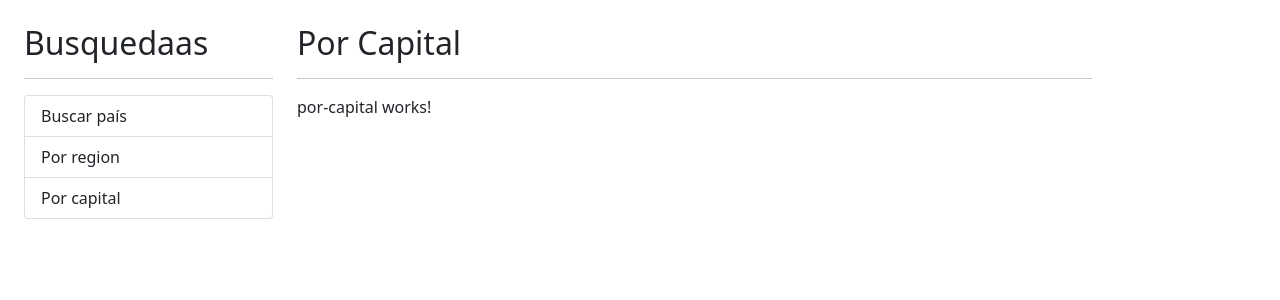
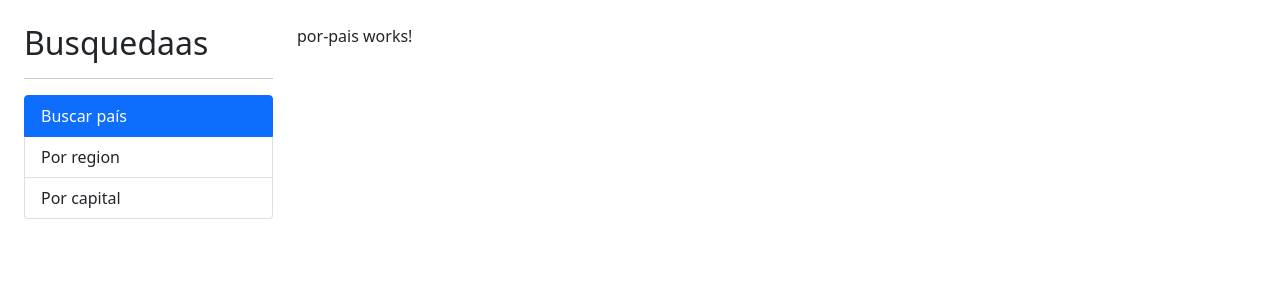
Before and after one commit to kafloid/CountriesAngularApp, an Angular app: page / in a window 1280 px wide. Shown: the top 300 px of the page. Built offline with nearby package versions, Linux system fonts and the light colour scheme.

Commit message:
route functionality added

```diff
--- a/src/app/app.component.html
+++ b/src/app/app.component.html
@@ -1,16 +1,8 @@
 <div class="row container mt-4">
     <div class="col-3">
-        <h2>Busquedaas</h2>
-        <hr>
-        <ul class="list-group">
-            <li class="list-group-item">Buscar país</li>
-            <li class="list-group-item">Por region</li>
-            <li class="list-group-item">Por capital</li>
-        </ul>
+        <app-sidebar></app-sidebar>
     </div>
     <div class="col">
-        <h2>Por Capital</h2>
-        <hr>
-        <app-por-capital></app-por-capital>
+        <router-outlet></router-outlet>
     </div>
 </div>
--- a/src/app/app.module.ts
+++ b/src/app/app.module.ts
@@ -4,6 +4,7 @@ import { BrowserModule } from '@angular/platform-browser';
 import { AppComponent } from './app.component';
 import { SharedModule } from './shared/shared.module';
 import { PaisModule } from './pais/pais.module';
+import { AppRoutingModule } from './app-routing.module';
 
 @NgModule({
   declarations: [
@@ -11,6 +12,7 @@ import { PaisModule } from './pais/pais.module';
   ],
   imports: [
     BrowserModule,
+    AppRoutingModule,
     SharedModule,
     PaisModule
   ],
--- a/src/app/shared/shared.module.ts
+++ b/src/app/shared/shared.module.ts
@@ -1,6 +1,7 @@
 import { NgModule } from '@angular/core';
 import { CommonModule } from '@angular/common';
 import { SidebarComponent } from './sidebar/sidebar.component';
+import { RouterModule } from '@angular/router';
 
 
 
@@ -13,7 +14,8 @@ import { SidebarComponent } from './sidebar/sidebar.component';
 
   ],
   imports: [
-    CommonModule
+    CommonModule,
+    RouterModule
   ]
 })
 export class SharedModule { }
--- a/src/app/shared/sidebar/sidebar.component.html
+++ b/src/app/shared/sidebar/sidebar.component.html
@@ -1 +1,9 @@
-<p>sidebar works!</p>
+<h2>Busquedaas</h2>
+<hr>
+<ul class="list-group">
+    <li routerLink="" routerLinkActive="active" [routerLinkActiveOptions]="{exact: true}" class="list-group-item ">
+        Buscar país</li>
+    <li routerLink="region" routerLinkActive="active" class="list-group-item ">Por region</li>
+    <li routerLink="capital" routerLinkActive="active" class="list-group-item ">Por capital</li>
+
+</ul>
--- a/src/app/shared/sidebar/sidebar.component.ts
+++ b/src/app/shared/sidebar/sidebar.component.ts
@@ -4,6 +4,11 @@ import { Component, OnInit } from '@angular/core';
   selector: 'app-sidebar',
   templateUrl: './sidebar.component.html',
   styles: [
+    `
+    li {
+      cursor:pointer;
+    }
+    `
   ]
 })
 export class SidebarComponent implements OnInit {
```
Also changed, not shown: src/app-routing.module.ts (deleted, +0 -39 lines), src/app/app-routing.module.ts (added, +43 -0 lines).
